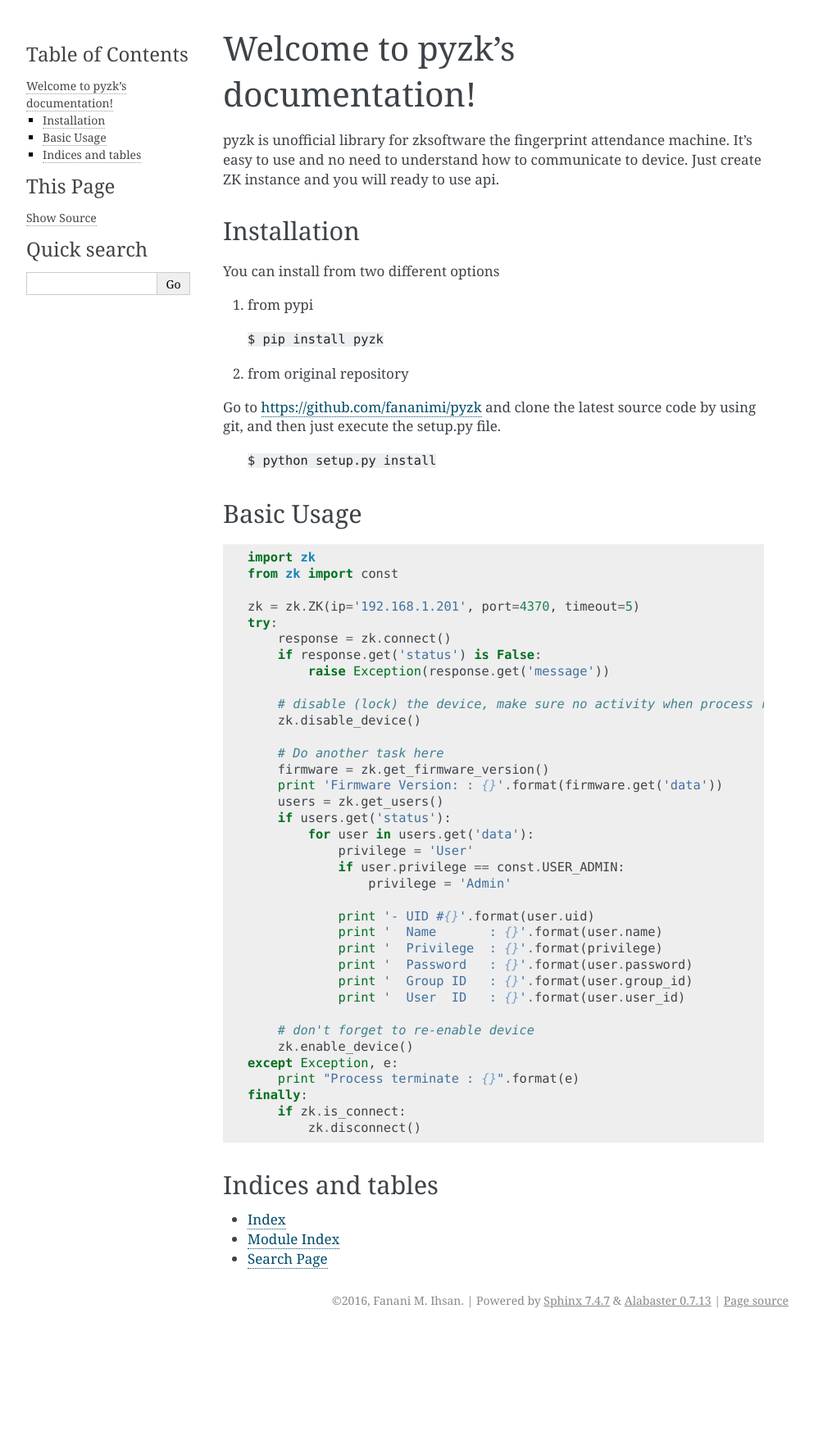
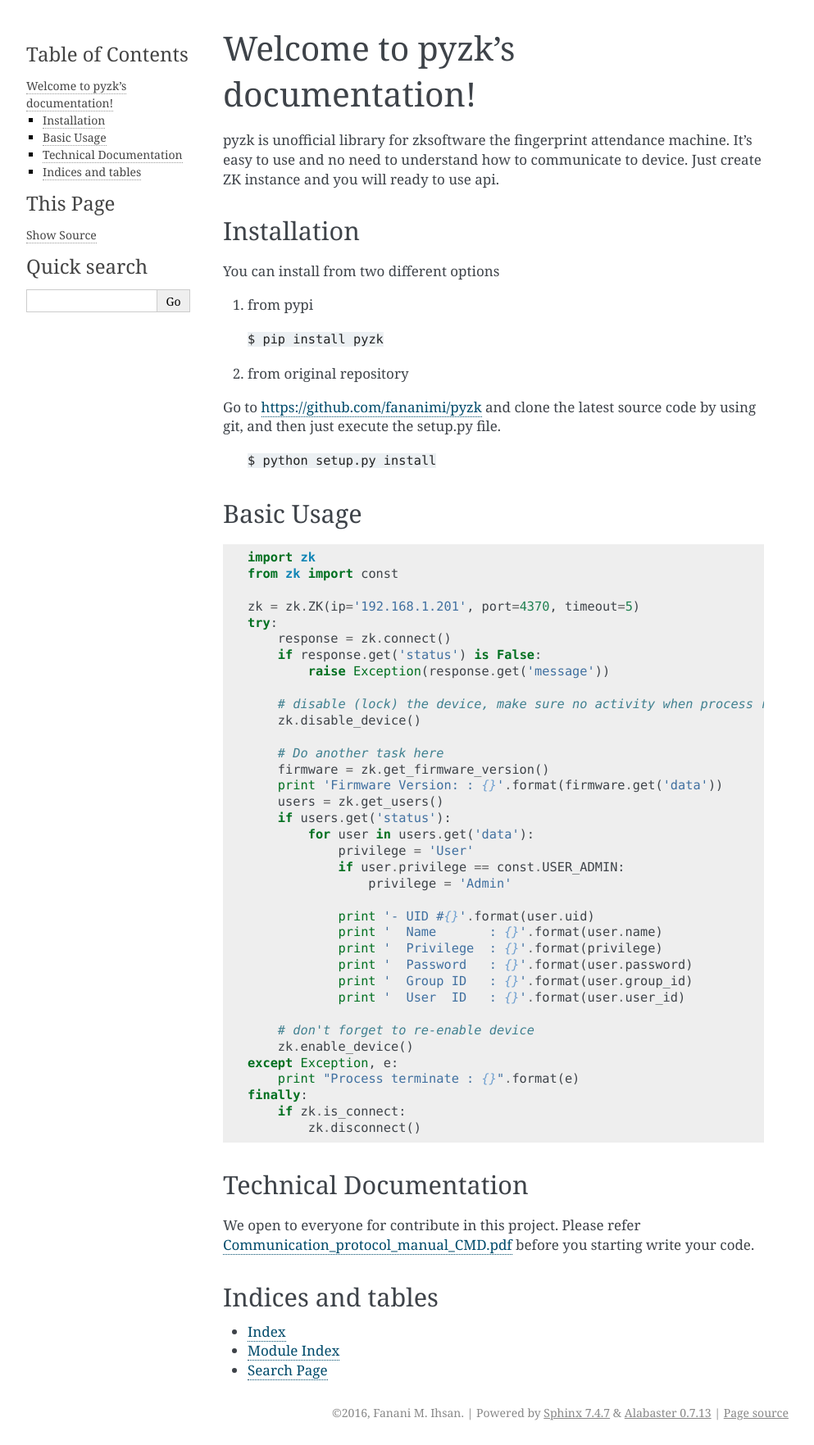
Before and after one commit to fananimi/pyzk, a Sphinx documentation site: the page built from docs/index.rst, in a window 1280 px wide. Shown: the whole page at 82% size, without its empty margins (148-1141 px from the left). Built offline with Sphinx 7.4.7, drawn with Linux system fonts in a browser that asks for light colours; before the commit the page ends 1626 px from its top, so only the background shows below that.

Commit message:
update documentation

```diff
--- a/docs/index.rst
+++ b/docs/index.rst
@@ -69,6 +69,11 @@ Basic Usage
         if zk.is_connect:
             zk.disconnect()
 
+Technical Documentation
+#######################
+
+We open to everyone for contribute in this project. Please refer `Communication_protocol_manual_CMD.pdf <https://github.com/fananimi/pyzk/blob/master/docs/_static/Communication_protocol_manual_CMD.pdf>`_ before you starting write your code.
+
 .. toctree::
    :maxdepth: 2
 
```
